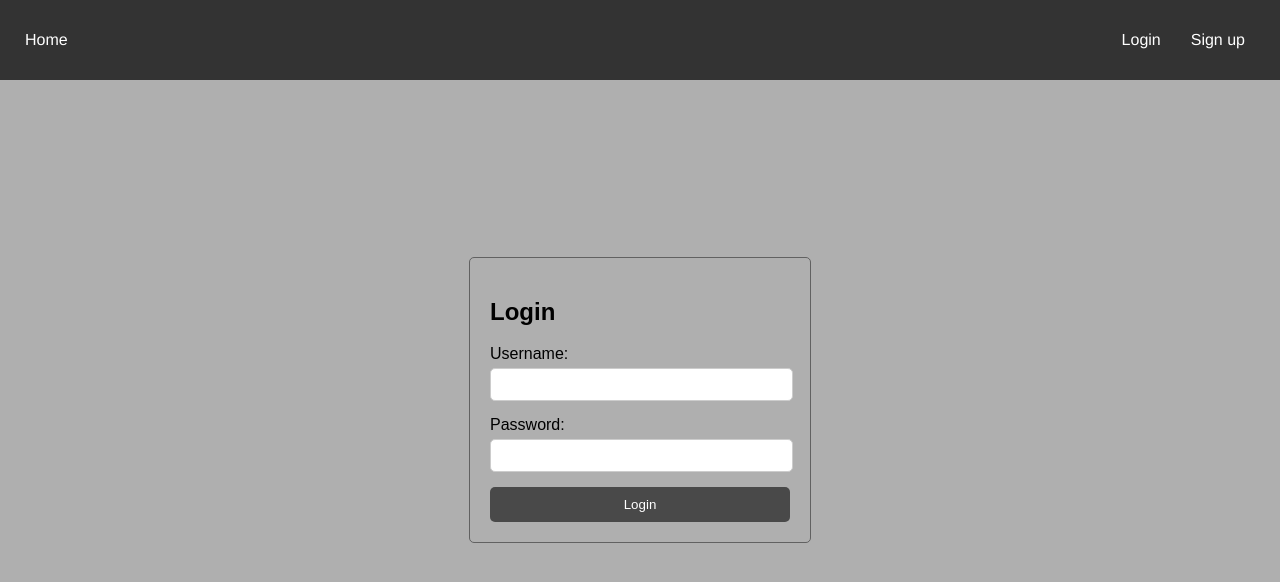
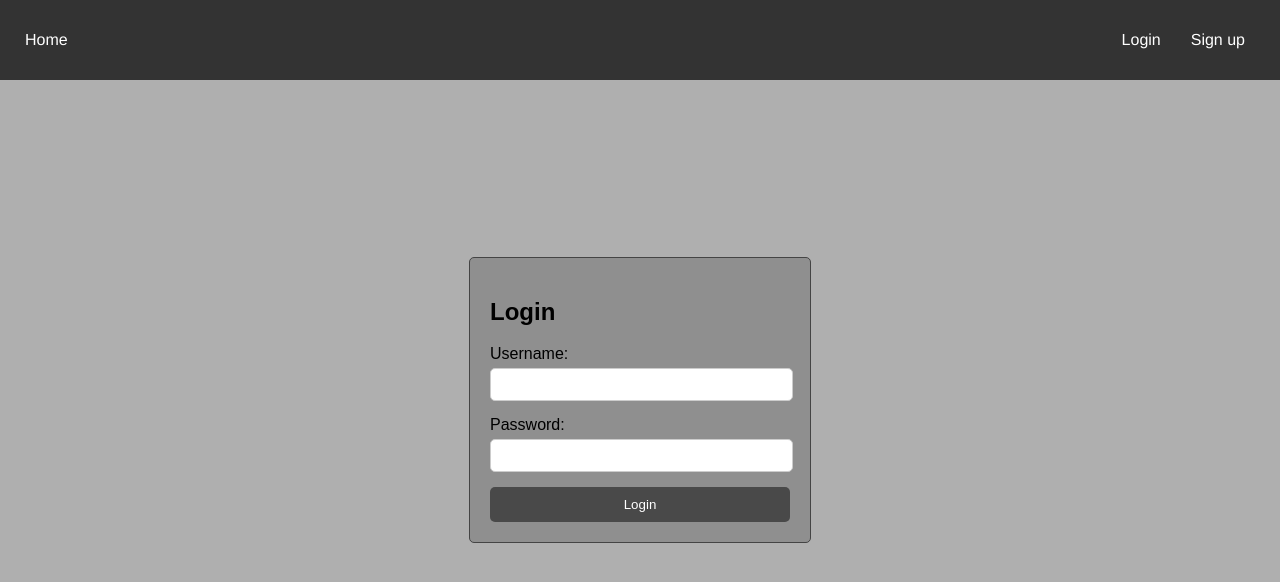
Before and after one commit to andrea-chirillano/ecommerce-pizza, a React (Vite) app: page /login in a window 1280 px wide. Shown: the top 582 px of the page. Built offline with nearby package versions, Linux system fonts and the light colour scheme.

Commit message:
Fix: background

```diff
--- a/src/components/login/Login.css
+++ b/src/components/login/Login.css
@@ -6,7 +6,8 @@
     width: 300px;
     margin: 0 auto;
     padding: 20px;
-    border: 1px solid #616161;
+    border: 1px solid #444444;
+    background-color: #8f8f8f;
     border-radius: 5px;
 }
 
--- a/src/components/sign-up/SignUp.css
+++ b/src/components/sign-up/SignUp.css
@@ -3,6 +3,7 @@
     margin: 0 auto;
     padding: 20px;
     border: 1px solid #525252;
+    background-color: #8f8f8f;
     border-radius: 5px;
 }
 
```
